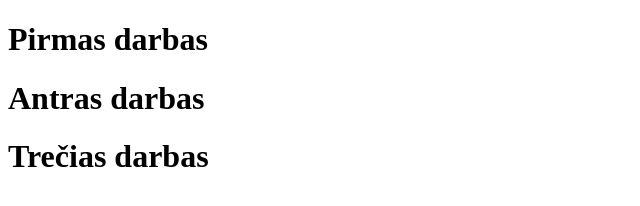
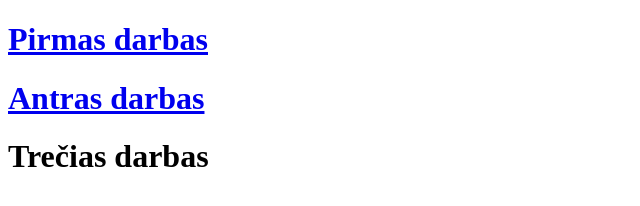
Before and after one commit to BenLukosius/BenLukosius.github.io, a plain HTML site: page Index.html in a window 1280 px wide. Shown: the whole page, without its empty margins (0-640 px from the left). Drawn offline with Linux system fonts and the light colour scheme.

Commit message:
Update Index.html

```diff
--- a/Index.html
+++ b/Index.html
@@ -4,8 +4,8 @@
 		<meta charset="utf-8">
 	</head>
 	<body>
-		<h1> Pirmas darbas </h1>
-		<h1> Antras darbas </h1>
+		<h1> <a href="p.html"> Pirmas darbas </a> </h1>
+		<h1> <a href="2 pam/2pam.html"> Antras darbas </a> </h1>
 		<h1> Trečias darbas </h1>
 	</body>
 </html>
```
